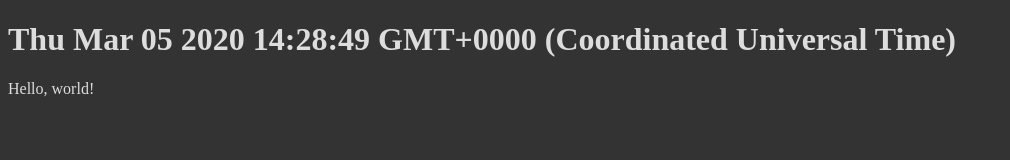
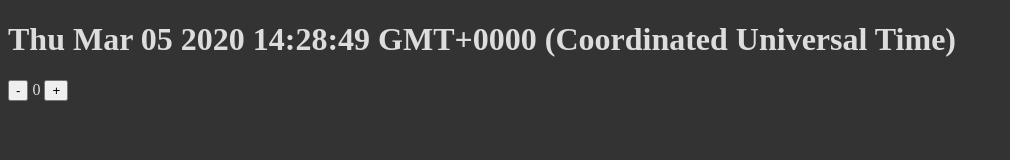
Before and after one commit to simonewebdesign/snip, a website: page index.html in a window 1280 px wide. Shown: the whole page, without its empty margins (0-1010 px from the left). Drawn offline with nearby package versions, Linux system fonts and the light colour scheme.

Commit message:
Add counter

```diff
--- a/index.html
+++ b/index.html
@@ -7,7 +7,11 @@
 </head>
 <body>
     <h1></h1>
-    <main>{{ message }}</main>
+    <main>
+        <button v-on:click="decrement">-</button>
+        {{ counter }}
+        <button v-on:click="increment">+</button>
+    </main>
 
     <script src="node_modules/vue/dist/vue.js"></script>
     <script>
@@ -17,7 +21,15 @@
         var app = new Vue({
             el: 'main',
             data: {
-                message: 'Hello, world!'
+                counter: 0,
+            },
+            methods: {
+                increment: function () {
+                    this.counter++
+                },
+                decrement: function () {
+                    this.counter--
+                },
             }
         })
     </script>
```
